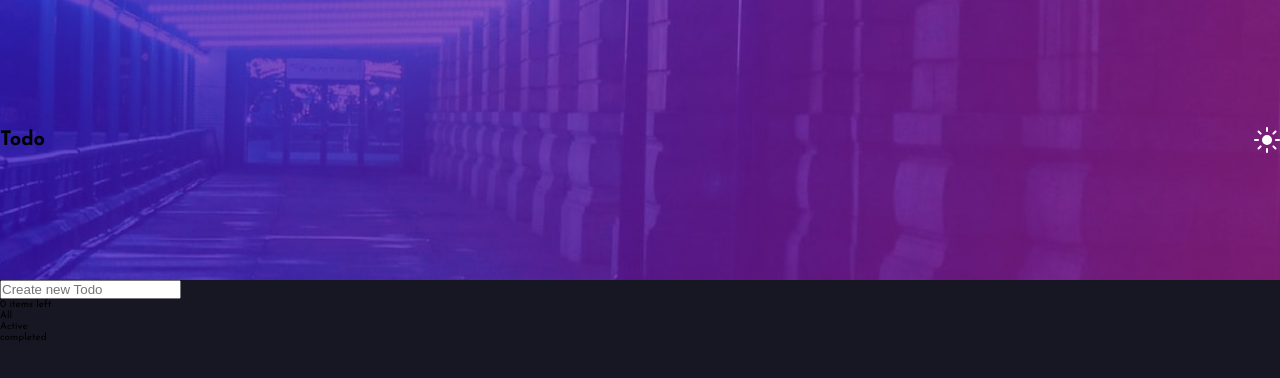
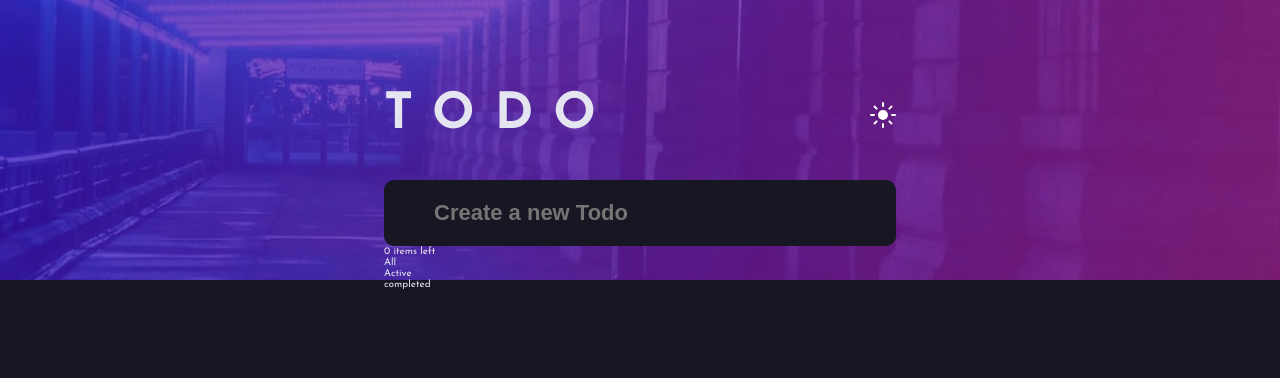
Before and after one commit to Godswilldev/ReactJs-todo-list, a React (Create React App) app: page / in a window 1280 px wide. Shown: the top 378 px of the page. Built offline with nearby package versions, Linux system fonts and the light colour scheme.

Commit message:
styled todoform

```diff
--- a/src/App.js
+++ b/src/App.js
@@ -1,5 +1,4 @@
 import React, { Component } from "react";
-
 import TodoList from "./Components/TodoList";
 import iconMoon from "../src/images/icon-moon.svg";
 import iconSun from "../src/images/icon-sun.svg";
@@ -13,6 +12,7 @@ class App extends Component {
   render() {
     return (
       <div className={this.state.darkMode ? "app app__dark" : "app app__light"}>
+        <div className="center">
           <div
             className={
               this.state.darkMode
@@ -20,14 +20,18 @@ class App extends Component {
                 : "app__header app__header--light"
             }
           >
-          <h1>Todo</h1>
+            <h1 className="app__header--title">Todo</h1>
             <img
               src={this.state.darkMode ? iconSun : iconMoon}
               alt={this.state.darkMode ? "iconSun " : "iconMoon"}
               onClick={this.handleClick}
+              style={{ marginTop: "-5rem" }}
             />
           </div>
+          <div className="todolist">
             <TodoList />
+          </div>
+        </div>
       </div>
     );
   }
--- a/src/Components/TodoForm.js
+++ b/src/Components/TodoForm.js
@@ -1,6 +1,6 @@
 import React, { Component } from "react";
 import uuid from "uuid/v4";
-
+let reg = `/^[]+g, ""`;
 class TodoForm extends Component {
   state = {
     task: "",
@@ -9,25 +9,30 @@ class TodoForm extends Component {
   handleChange = (evt) => {
     const { name, value } = evt.target;
     this.setState({
-      [name]: value,
+      [name]: value.trim(),
     });
   };
   handleSubmit = (evt) => {
     evt.preventDefault();
-    this.props.addTodo({ ...this.state, id: uuid(), completed: false });
-    this.setState({ task: "" });
+    if (this.state.task === "") {
+      return;
+    } else {
+      this.props.addTodo({ ...this.state, id: uuid(), completed: false });
+      this.setState({ task: "" });
+    }
   };
   render() {
     return (
-      <div>
-        <form onSubmit={this.handleSubmit}>
+      <div className="todoform">
+        <form onSubmit={this.handleSubmit} className="todoform__form">
           <input
             type="text"
             name="task"
             id="task"
-            placeholder="Create new Todo"
+            placeholder="Create a new Todo"
             value={this.state.task}
             onChange={this.handleChange}
+            className="todoform__input"
           />
         </form>
       </div>
--- /dev/null
+++ b/src/sass/abstracts/_mixins.scss
@@ -0,0 +1,29 @@
+@mixin respond($breakpoint) {
+    @if $breakpoint == small-phone {
+        @media only screen and (max-width: 30em) {
+            @content;
+        } //300px
+    }
+    @if $breakpoint == phone {
+        @media only screen and (max-width: 37.5em) {
+            @content;
+        } //600px
+    }
+    @if $breakpoint == tab-port {
+        @media only screen and (max-width: 65em) {
+            @content;
+        } //900px
+    }
+    @if $breakpoint == tab-land {
+        @media only screen and (max-width: 75em) {
+            @content;
+        } //1200px
+    }
+    @if $breakpoint == big-desktop {
+        @media only screen and (min-width: 112.5em) {
+            @content;
+        } //1800
+    }
+}
+@include respond(tab-port) {
+}
--- a/src/sass/components/_app.scss
+++ b/src/sass/components/_app.scss
@@ -1,20 +1,17 @@
 .app {
     transition: all 0.6s;
+    height: 100vh;
+
     &__light {
         background-color: $Very-Light-Grayish-Blue;
+        color: $Very-Dark-Blue;
     }
     &__dark {
         background-color: $Very-Dark-Blue;
+        color: $Very-Light-Grayish-Blue;
     }
 
-    height: 100vh;
     &__header {
-        &--dark {
-            background-image: url(../../images/bg-desktop-dark.jpg);
-        }
-        &--light {
-            background-image: url(../../images/bg-desktop-light.jpg);
-        }
         height: 35vh;
         background-position: center;
         background-repeat: no-repeat;
@@ -22,5 +19,32 @@
         display: flex;
         justify-content: space-between;
         align-items: center;
+        padding: 0 30%;
+        @include respond(tab-port) {
+            padding: 0 15%;
+        }
+
+        &--title {
+            font-size: 5rem;
+            font-weight: 700;
+            text-transform: uppercase;
+            letter-spacing: 2rem;
+            margin-top: -5rem;
+        }
+        &--dark {
+            background-image: url(../../images/bg-desktop-dark.jpg);
+        }
+        &--light {
+            background-image: url(../../images/bg-desktop-light.jpg);
+        }
     }
 }
+
+.todolist {
+    width: 40%;
+    margin: 0 auto;
+    // background-color: yellow;
+    @include respond(tab-port) {
+        width: 70%;
+    }
+}
--- a/src/sass/components/_todoform.scss
+++ b/src/sass/components/_todoform.scss
@@ -0,0 +1,18 @@
+.todoform {
+    margin-top: -10rem;
+    &__form {
+    }
+
+    &__input {
+        font-weight: 700;
+        border: none;
+        outline: none;
+        width: 100%;
+        padding: 2rem 0;
+        background-color: $Very-Dark-Blue;
+        border-radius: 1rem;
+        padding-left: 5rem;
+        font-size: 2.2rem;
+        color: $Dark-Grayish-Blue;
+    }
+}
--- a/src/sass/main.scss
+++ b/src/sass/main.scss
@@ -1,4 +1,5 @@
 @import url("https://fonts.googleapis.com/css2?family=Josefin+Sans:wght@400;700&display=swap");
+@import "abstracts/mixins";
 @import "abstracts/variables";
 @import "base/reset";
 @import "components/app";
```
Lines whose indentation alone changed are shown as unchanged.
